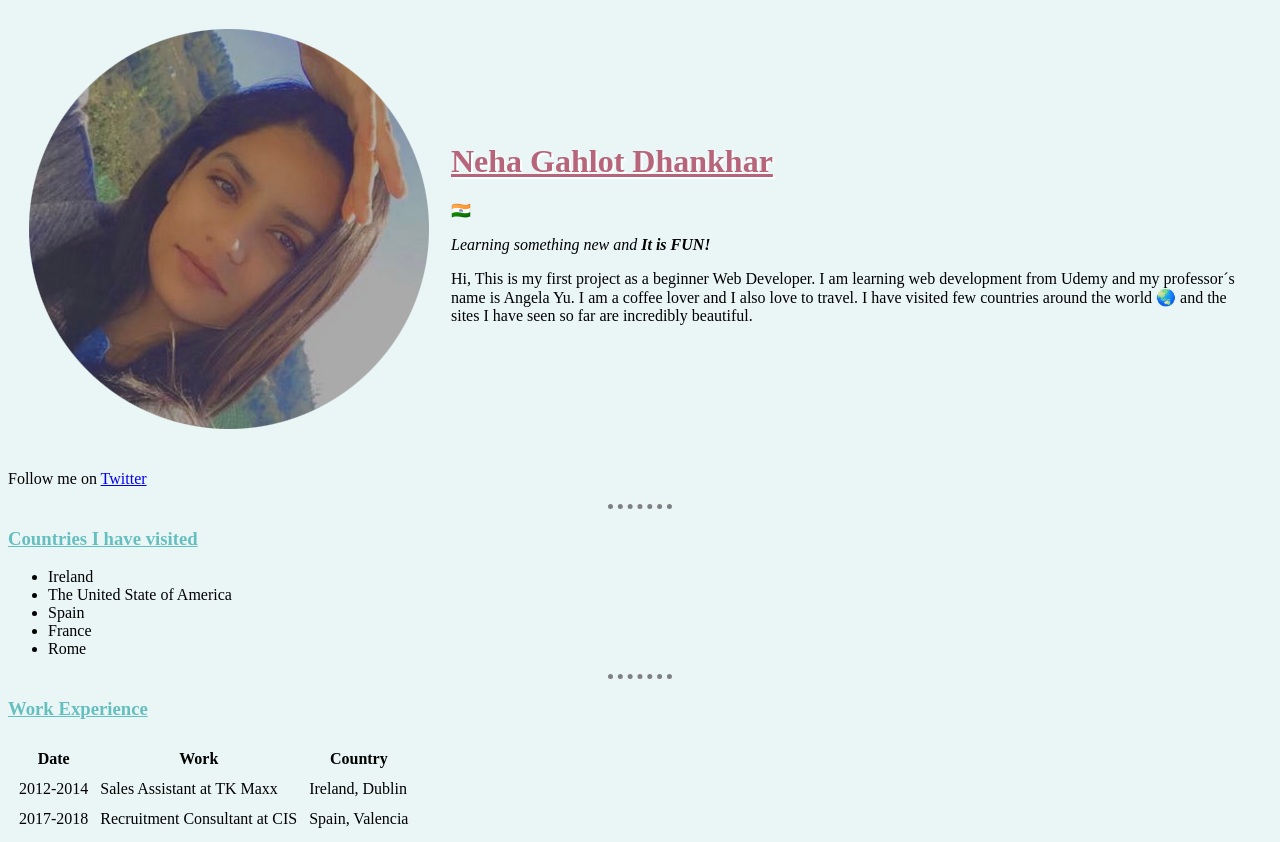
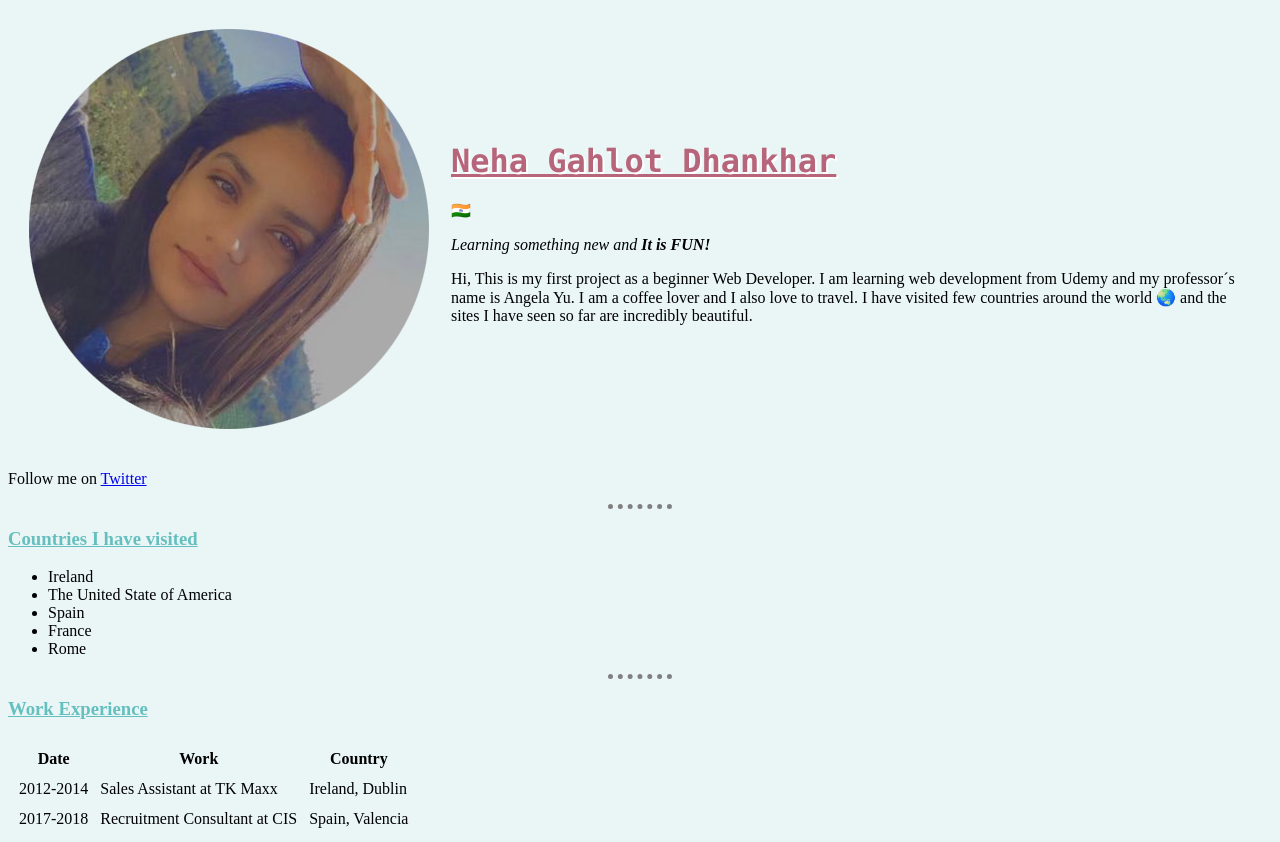
Before and after one commit to nehagahlot02/updated-cv, a plain HTML site: page index.html in a window 1280 px wide. Shown: the top 842 px of the page. Drawn offline with Linux system fonts and the light colour scheme.

Commit message:
Update styles.css

```diff
--- a/css/styles.css
+++ b/css/styles.css
@@ -2,6 +2,7 @@ body {
   background-color:#EAF6F6;
 }
 h1{
+  font-family: "Lucida Console", cursive;
   text-decoration: underline #b7657b;
 text-shadow: 2px 2px white;
   color: #b7657b;
```
